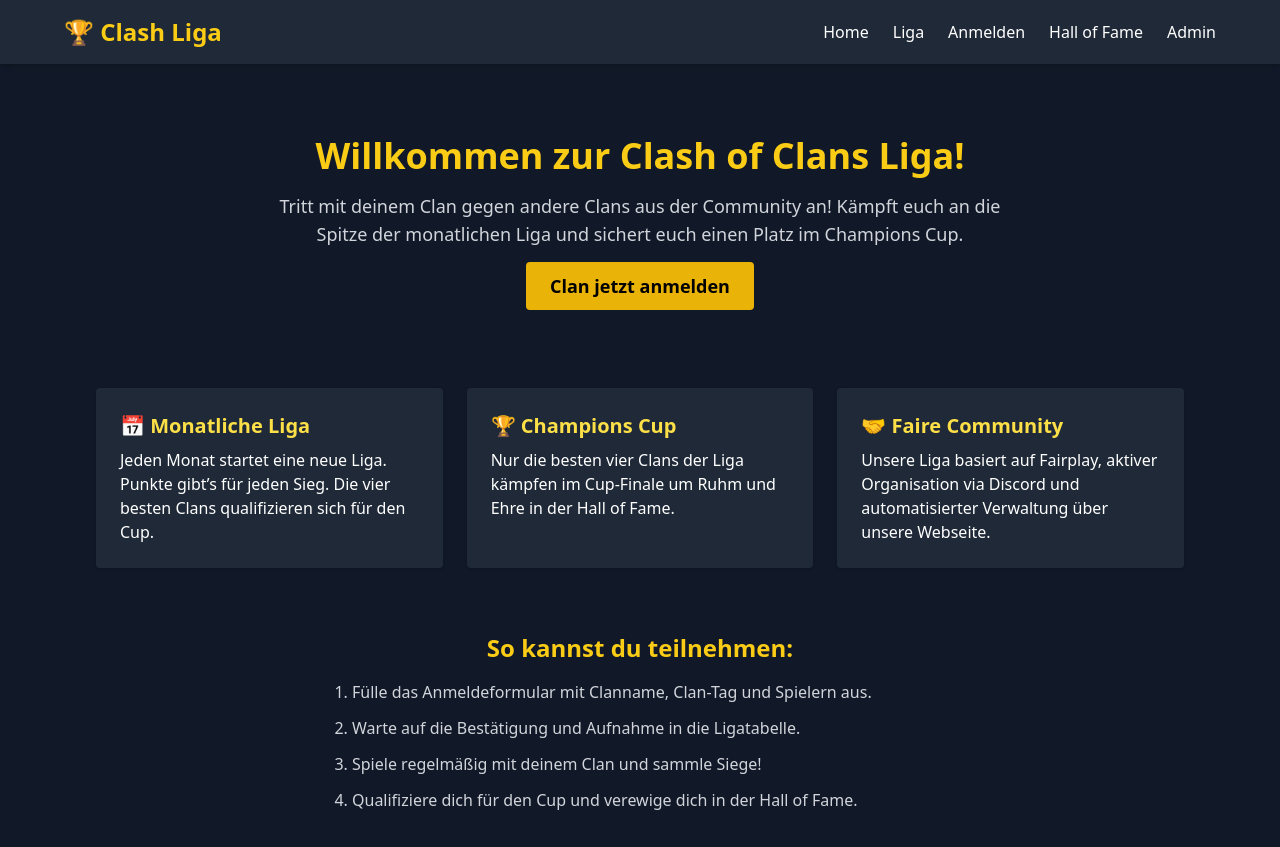
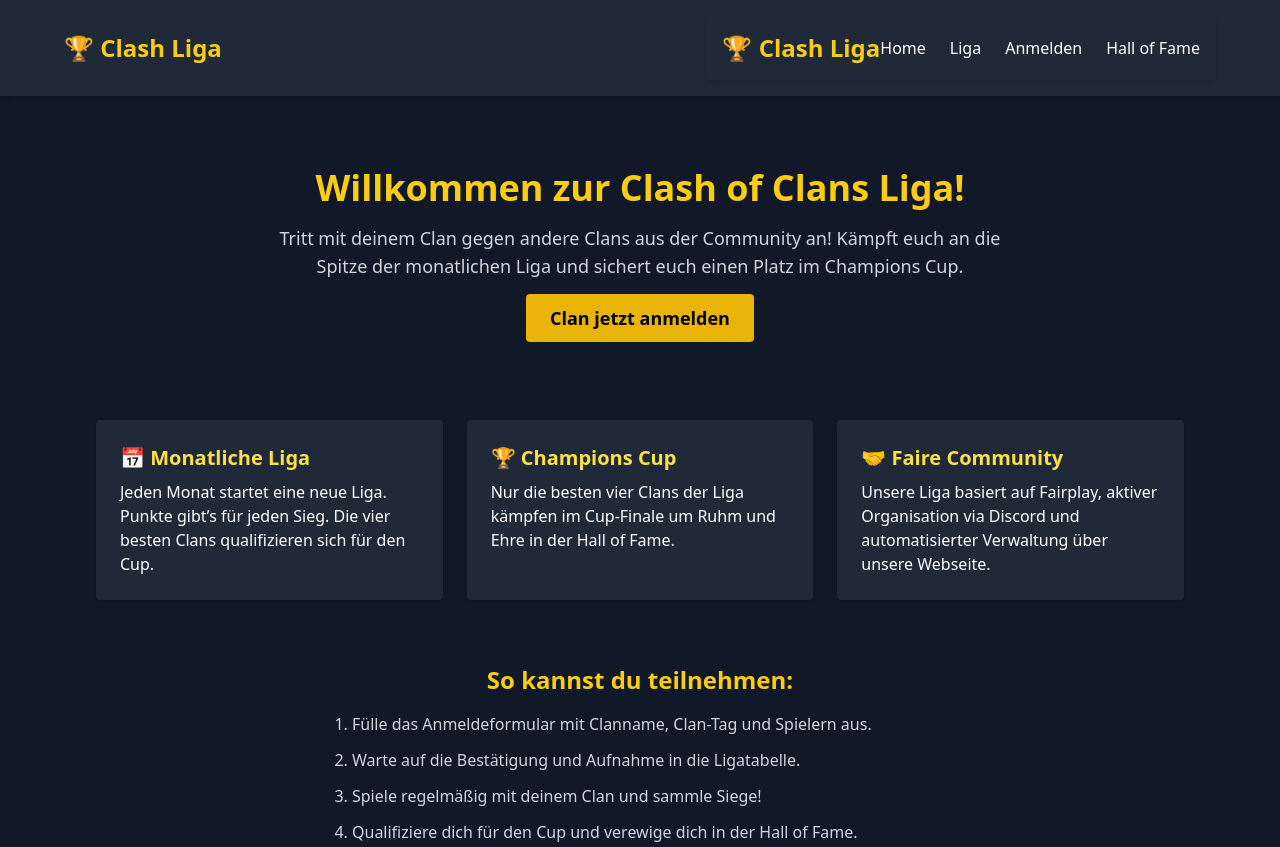
Before and after one commit to Indiumkoenig/Clash-of-Clans-league, a plain HTML site: page index.html in a window 1280 px wide. Shown: the top 847 px of the page. Drawn offline with nearby package versions, Linux system fonts and the light colour scheme.

Commit message:
index.html

```diff
--- a/index.html
+++ b/index.html
@@ -11,14 +11,18 @@
   <header class="bg-gray-800 p-4 shadow-md">
     <nav class="flex justify-between items-center max-w-6xl mx-auto">
       <h1 class="text-2xl font-bold text-yellow-400">🏆 Clash Liga</h1>
+      <header class="bg-gray-800 p-4 shadow-md">
+  <nav class="flex justify-between items-center max-w-6xl mx-auto">
+    <h1 class="text-2xl font-bold text-yellow-400">🏆 Clash Liga</h1>
     <ul class="flex gap-6">
       <li><a href="index.html" class="hover:text-yellow-300">Home</a></li>
       <li><a href="liga.html" class="hover:text-yellow-300">Liga</a></li>
       <li><a href="anmelden.html" class="hover:text-yellow-300">Anmelden</a></li>
       <li><a href="hof.html" class="hover:text-yellow-300">Hall of Fame</a></li>
-  <!-- 👇 Versteckter Admin-Link, sichtbar z. B. über F12 oder für dich -->
-  <li><a href="verwaltung.html" class="hover:text-yellow-300 hidden md:inline">Admin</a></li>
     </ul>
+  </nav>
+</header>
+
 
     </nav>
   </header>
```
Lines whose indentation alone changed are shown as unchanged.
